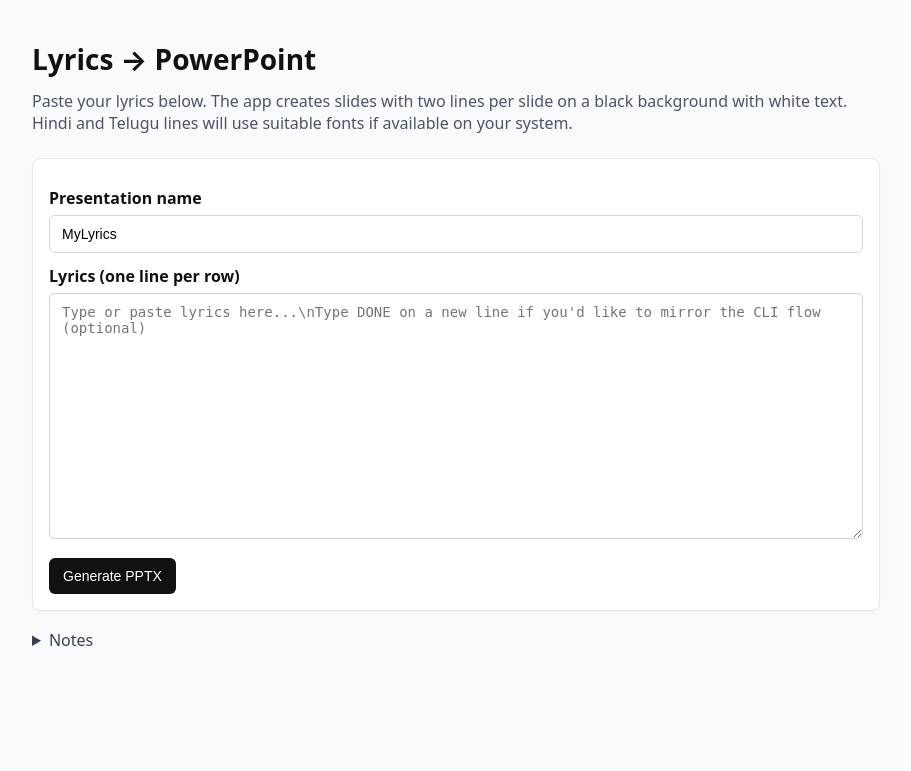
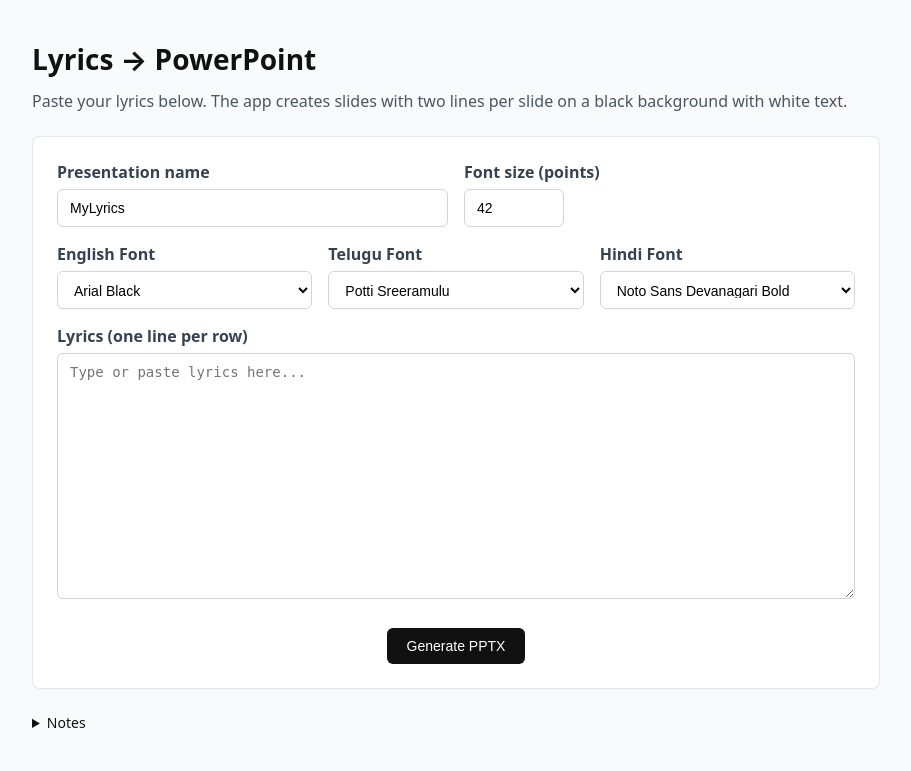
Before and after one commit to 24981a0558-joel/lyrics-ppt-, a Flask app: page / in a window 1280 px wide. Shown: the top 771 px of the page, without its empty margins (184-1095 px from the left). Run offline with Flask 3, Linux system fonts and the light colour scheme.

Commit message:
Enhanced fonts and styling: bolder text, improved layout

```diff
--- a/app.py
+++ b/app.py
@@ -1,14 +1,18 @@
 import io
-from flask import Flask, render_template, request, send_file, abort
+from flask import Flask, render_template, request, send_file, abort, jsonify
 
-from lyrics_ppt_web.generator import generate_pptx
+from lyrics_ppt_web.generator import generate_pptx, DEFAULT_FONTS
 
 app = Flask(__name__)
 
 
 @app.get("/")
 def index():
-    return render_template("index.html")
+    return render_template(
+        "index.html",
+        fonts=DEFAULT_FONTS,
+        default_size=42  # Matches generator.py
+    )
 
 
 @app.post("/generate")
@@ -16,10 +20,35 @@ def generate():
     presentation_name = (request.form.get("presentation_name") or "Lyrics").strip()
     lyrics_text = (request.form.get("lyrics") or "").strip("\ufeff")  # strip BOM if pasted
 
+    # Get font preferences
+    fonts = {
+        'english': request.form.get("font_english"),
+        'hindi': request.form.get("font_hindi"),
+        'telugu': request.form.get("font_telugu")
+    }
+
+    # Debug print
+    print("Font selections:", fonts)
+
+    try:
+        font_size = int(request.form.get("font_size", "42"))
+        print("Font size:", font_size)
+    except (ValueError, TypeError):
+        font_size = 42
+        print("Using default font size:", font_size)
+
     if not lyrics_text:
         return abort(400, description="Lyrics text is required.")
 
-    pptx_bytes, slide_count, download_name = generate_pptx(lyrics_text, presentation_name)
+    # Debug print first few lines
+    print("First few lines:", lyrics_text.splitlines()[:2])
+
+    pptx_bytes, slide_count, download_name = generate_pptx(
+        lyrics_text,
+        presentation_name,
+        fonts=fonts,
+        font_size=font_size
+    )
 
     # Return as downloadable file
     return send_file(
--- a/static/styles.css
+++ b/static/styles.css
@@ -1 +1,112 @@
-*{box-sizing:border-box}body{margin:0;font-family:system-ui,-apple-system,Segoe UI,Roboto,Ubuntu,Cantarell,Noto Sans,sans-serif;color:#111;background:#f8fafc}main.container{max-width:880px;margin:40px auto;padding:0 16px}h1{font-size:28px;margin:0 0 12px}p.muted{color:#4b5563;margin:0 0 24px}form{background:#fff;border:1px solid #e5e7eb;border-radius:8px;padding:16px;box-shadow:0 1px 2px rgba(0,0,0,.04)}label{display:block;margin:12px 0 6px;font-weight:600}input[type=text],textarea{width:100%;padding:10px 12px;border:1px solid #d1d5db;border-radius:6px;font-size:14px}textarea{resize:vertical}button{background:#111;color:#fff;border:none;border-radius:6px;padding:10px 14px;font-size:14px;cursor:pointer}button:hover{background:#000}.actions{margin-top:14px}details.notes{margin-top:18px;color:#374151}summary{cursor:pointer}
+* {
+  box-sizing: border-box;
+}
+
+body {
+  margin: 0;
+  font-family: system-ui,-apple-system,Segoe UI,Roboto,Ubuntu,Cantarell,Noto Sans,sans-serif;
+  color: #111;
+  background: #f8fafc;
+}
+
+main.container {
+  max-width: 880px;
+  margin: 40px auto;
+  padding: 0 16px;
+}
+
+h1 {
+  font-size: 28px;
+  margin: 0 0 12px;
+}
+
+p.muted {
+  color: #4b5563;
+  margin: 0 0 24px;
+}
+
+form {
+  background: #fff;
+  border: 1px solid #e5e7eb;
+  border-radius: 8px;
+  padding: 24px;
+  box-shadow: 0 1px 2px rgba(0,0,0,.04);
+}
+
+.form-row {
+  display: flex;
+  gap: 16px;
+  margin-bottom: 16px;
+}
+
+.form-row.fonts {
+  flex-wrap: wrap;
+}
+
+.form-group {
+  flex: 1;
+  min-width: 200px;
+}
+
+label {
+  display: block;
+  margin: 0 0 6px;
+  font-weight: 600;
+  color: #374151;
+}
+
+input[type=text],
+input[type=number],
+select,
+textarea {
+  width: 100%;
+  padding: 10px 12px;
+  border: 1px solid #d1d5db;
+  border-radius: 6px;
+  font-size: 14px;
+  background: #fff;
+}
+
+input[type=number] {
+  width: 100px;
+}
+
+select {
+  height: 38px;
+}
+
+textarea {
+  resize: vertical;
+  min-height: 200px;
+}
+
+button {
+  background: #111;
+  color: #fff;
+  border: none;
+  border-radius: 6px;
+  padding: 10px 20px;
+  font-size: 14px;
+  cursor: pointer;
+}
+
+button:hover {
+  background: #000;
+}
+
+.actions {
+  margin-top: 24px;
+  text-align: center;
+}
+
+details.notes {
+  margin-top: 24px;
+  color: #374151;
+  font-size: 14px;
+}
+
+summary {
+  cursor: pointer;
+  color: #111;
+  font-weight: 500;
+}
--- a/templates/index.html
+++ b/templates/index.html
@@ -9,14 +9,54 @@
 <body>
   <main class="container">
     <h1>Lyrics → PowerPoint</h1>
-    <p class="muted">Paste your lyrics below. The app creates slides with two lines per slide on a black background with white text. Hindi and Telugu lines will use suitable fonts if available on your system.</p>
+    <p class="muted">Paste your lyrics below. The app creates slides with two lines per slide on a black background with white text.</p>
 
     <form method="post" action="/generate">
-      <label for="presentation_name">Presentation name</label>
-      <input id="presentation_name" name="presentation_name" type="text" placeholder="MyLyrics" value="MyLyrics" />
+      <div class="form-row">
+        <div class="form-group">
+          <label for="presentation_name">Presentation name</label>
+          <input id="presentation_name" name="presentation_name" type="text" placeholder="MyLyrics" value="MyLyrics" />
+        </div>
 
-      <label for="lyrics">Lyrics (one line per row)</label>
-      <textarea id="lyrics" name="lyrics" rows="14" placeholder="Type or paste lyrics here...\nType DONE on a new line if you'd like to mirror the CLI flow (optional)"></textarea>
+        <div class="form-group">
+          <label for="font_size">Font size (points)</label>
+          <input id="font_size" name="font_size" type="number" min="12" max="96" value="{{ default_size }}" />
+        </div>
+      </div>
+
+      <div class="form-row fonts">
+        <div class="form-group">
+          <label for="font_english">English Font</label>
+          <select id="font_english" name="font_english">
+            {% for font in fonts.english %}
+            <option value="{{ font }}">{{ font }}</option>
+            {% endfor %}
+          </select>
+        </div>
+
+        <div class="form-group">
+          <label for="font_telugu">Telugu Font</label>
+          <select id="font_telugu" name="font_telugu">
+            {% for font in fonts.telugu %}
+            <option value="{{ font }}">{{ font }}</option>
+            {% endfor %}
+          </select>
+        </div>
+
+        <div class="form-group">
+          <label for="font_hindi">Hindi Font</label>
+          <select id="font_hindi" name="font_hindi">
+            {% for font in fonts.hindi %}
+            <option value="{{ font }}">{{ font }}</option>
+            {% endfor %}
+          </select>
+        </div>
+      </div>
+
+      <div class="form-group">
+        <label for="lyrics">Lyrics (one line per row)</label>
+        <textarea id="lyrics" name="lyrics" rows="14" placeholder="Type or paste lyrics here..."></textarea>
+      </div>
 
       <div class="actions">
         <button type="submit">Generate PPTX</button>
@@ -27,8 +67,9 @@
       <summary>Notes</summary>
       <ul>
         <li>Two lines per slide. Empty lines are kept.</li>
-        <li>Fonts used: Calibri (English), Noto Sans Devanagari (Hindi), Noto Sans Telugu (Telugu). Install these fonts for best results.</li>
         <li>The generated file will download directly.</li>
+        <li>Make sure the selected fonts are installed on your system.</li>
+        <li>Language is auto-detected per line based on the script used.</li>
       </ul>
     </details>
   </main>
```
Also changed, not shown: lyrics_ppt_web/generator.py (+102 -33 lines).
